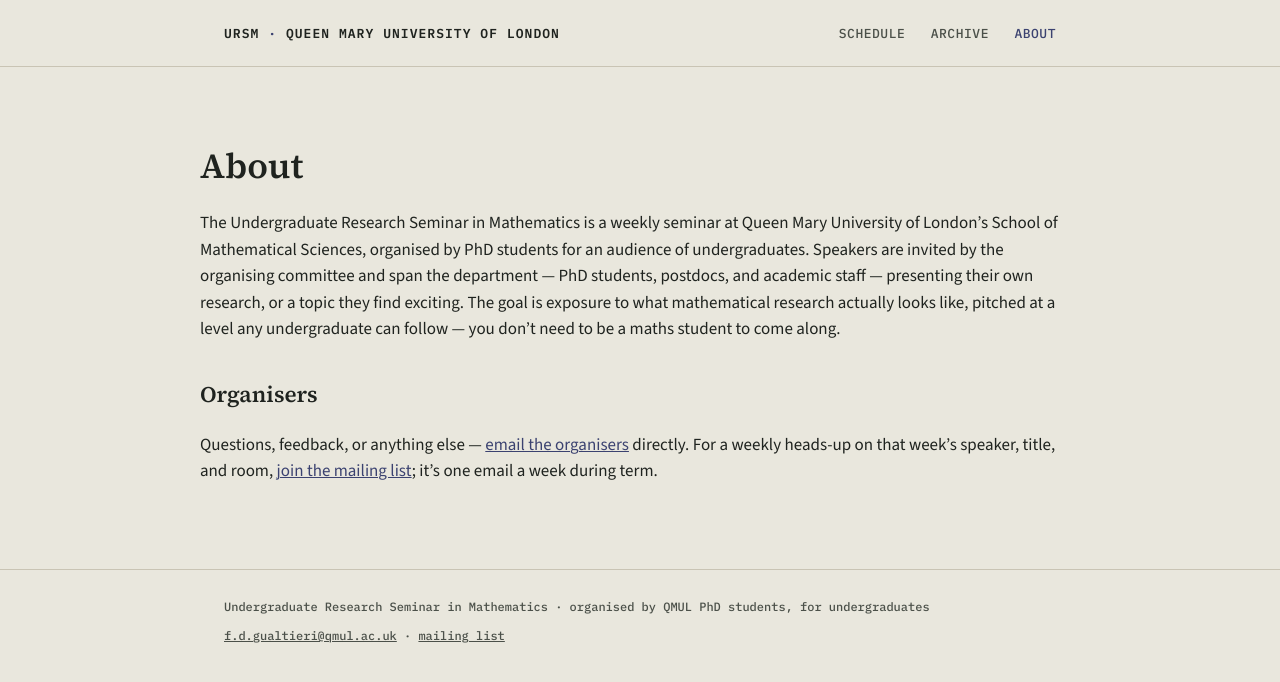
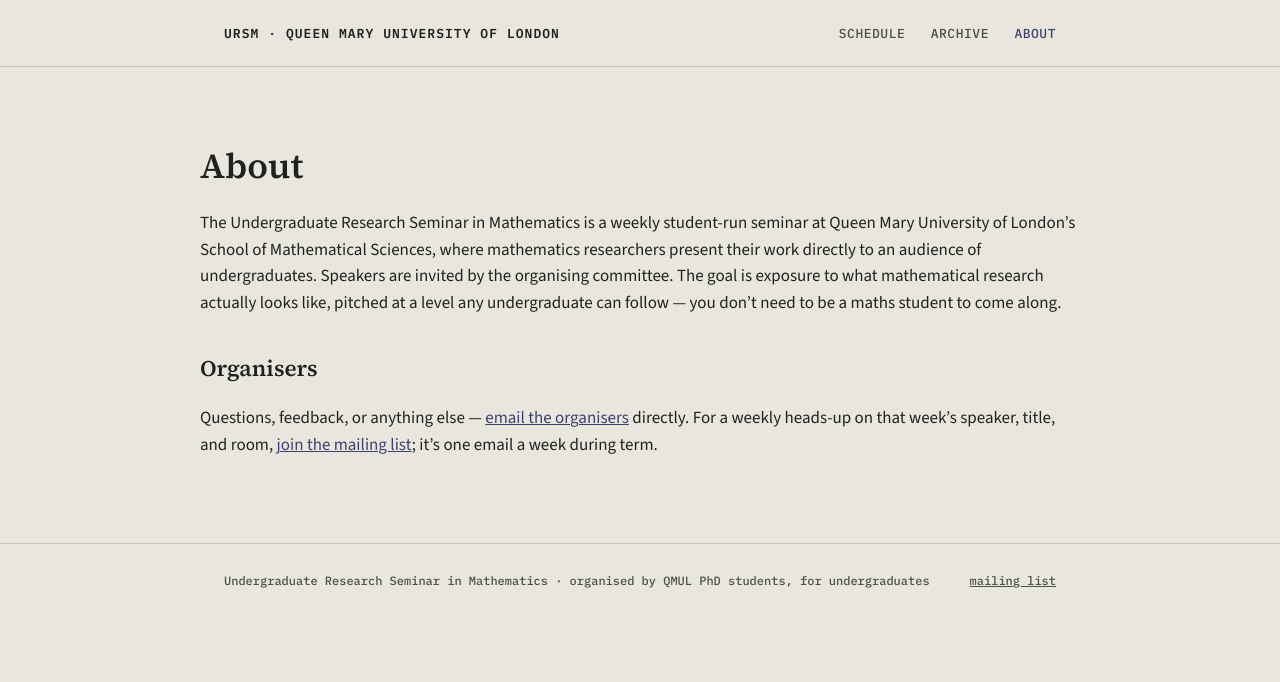
Before and after one commit to QMUL-UGRS/ugrs-26-27, a Jekyll site: the page built from about.md, in a window 1280 px wide. Shown: the top 682 px of the page. Built offline with Jekyll 4.4.1, drawn with Linux system fonts in a browser that asks for light colours.

Commit message:
About page: revert to plain wording; footer: drop contact email, mailing-list link only
- About paragraph reverted to the requested exact text (student-run
  seminar, speakers present their own research, invited by the
  organising committee)
- Footer no longer shows the contact email address, only the
  mailing-list link

Co-Authored-By: Claude Sonnet 5 <noreply@anthropic.com>

```diff
--- a/_includes/footer.html
+++ b/_includes/footer.html
@@ -1,6 +1,6 @@
 <footer class="site-footer">
   <div class="wrap" style="display:flex; justify-content:space-between; flex-wrap:wrap; gap:10px; width:100%;">
     <span>{{ site.title }} &middot; organised by QMUL PhD students, for undergraduates</span>
-    <span><a href="mailto:{{ site.contact_email }}">{{ site.contact_email }}</a> &middot; <a href="{{ site.mailing_list_url }}">mailing list</a></span>
+    <span><a href="{{ site.mailing_list_url }}">mailing list</a></span>
   </div>
 </footer>
--- a/about.md
+++ b/about.md
@@ -6,7 +6,7 @@ title: About
 
 <h1>About</h1>
 
-The {{ site.title }} is a weekly seminar at {{ site.university }}'s {{ site.department }}, organised by PhD students for an audience of undergraduates. Speakers are invited by the organising committee and span the department — PhD students, postdocs, and academic staff — presenting their own research, or a topic they find exciting. The goal is exposure to what mathematical research actually looks like, pitched at a level any undergraduate can follow — you don't need to be a maths student to come along.
+The {{ site.title }} is a weekly student-run seminar at {{ site.university }}'s {{ site.department }}, where mathematics researchers present their work directly to an audience of undergraduates. Speakers are invited by the organising committee. The goal is exposure to what mathematical research actually looks like, pitched at a level any undergraduate can follow — you don't need to be a maths student to come along.
 
 ## Organisers
 
```
